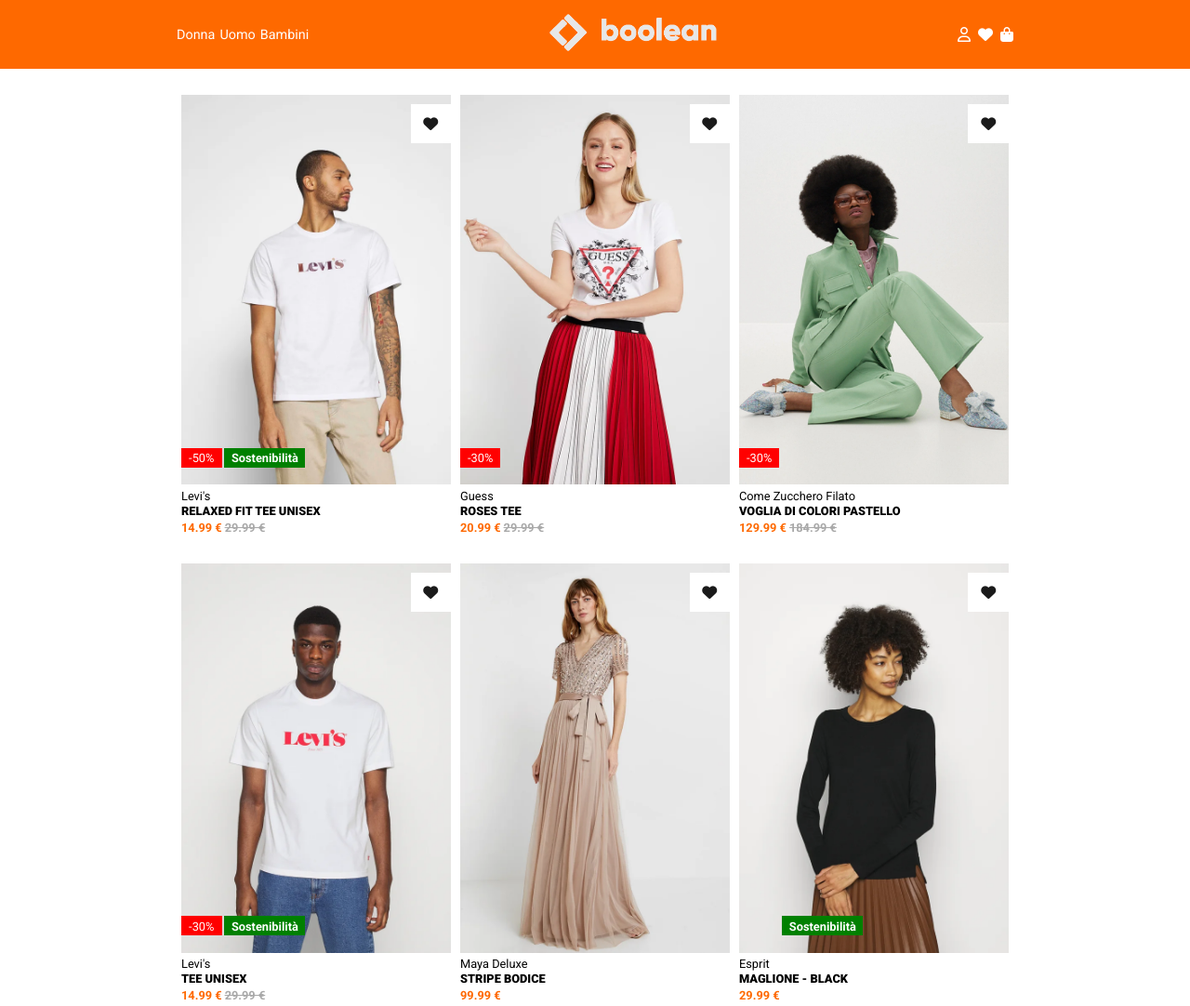
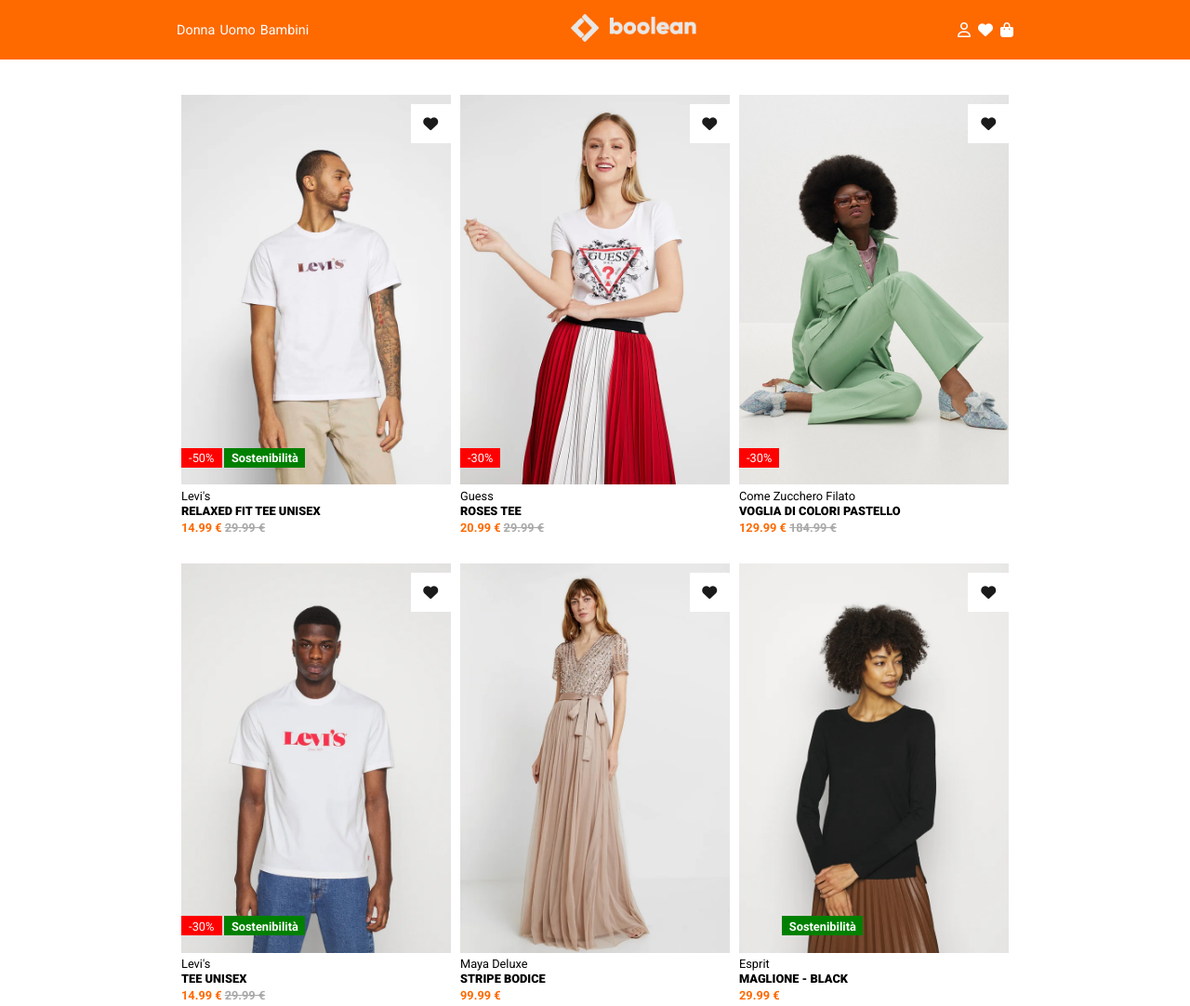
Before and after one commit to fabioferrero90/html-css-boolando, a plain HTML site: page index.html in a window 1280 px wide. Shown: the top 1082 px of the page at 93% size. Drawn offline with Linux system fonts and the light colour scheme.

Commit message:
[fix] logo height on header

```diff
--- a/assets/css/style.css
+++ b/assets/css/style.css
@@ -76,7 +76,7 @@
 }
 
 .header_bar .logo {
-  max-width: 20%;
+  max-width: 15%;
   padding:15px 0;
 }
 
```
